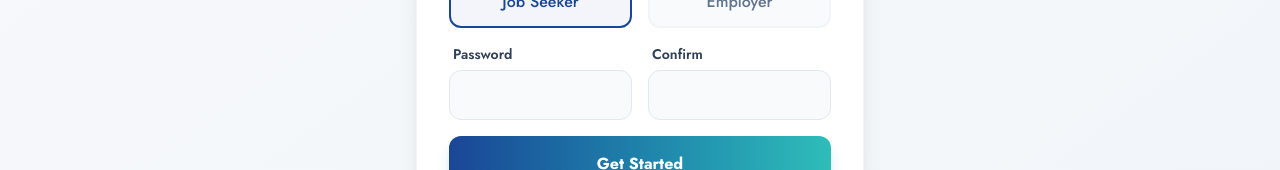
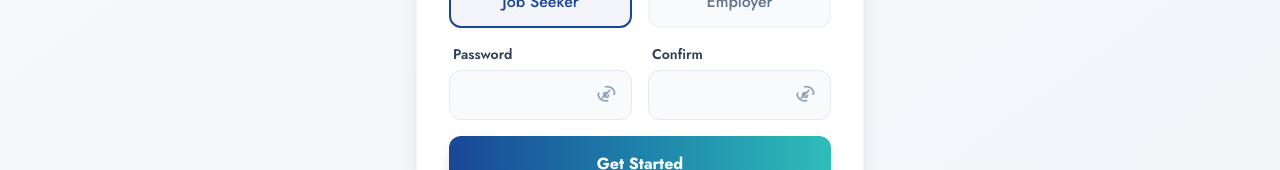
Before and after one commit to shakirva/lurnex-frontend, a Next.js app: page /register in a window 1280 px wide. Shown: the part 595-765 px from the top of the page. Built offline with nearby package versions, Linux system fonts and the light colour scheme; no server answers.

Commit message:
[updt]: elements update

```diff
--- a/src/components/AdminLogin.tsx
+++ b/src/components/AdminLogin.tsx
@@ -13,6 +13,7 @@ export default function AdminLogin() {
   });
   const [error, setError] = useState('');
   const [loading, setLoading] = useState(false);
+  const [showPassword, setShowPassword] = useState(false);
   const router = useRouter();
   const { login } = useAuth();
 
@@ -96,16 +97,29 @@ export default function AdminLogin() {
               <label htmlFor="password" className="block text-sm font-semibold text-slate-700 mb-2">
                 Password
               </label>
+              <div className="relative">
                 <input
                   id="password"
                   name="password"
-                type="password"
+                  type={showPassword ? "text" : "password"}
                   required
                   value={credentials.password}
                   onChange={handleInputChange}
                   className="w-full px-4 py-3 border-2 border-slate-200 rounded-lg focus:outline-none focus:ring-4 focus:ring-[#1B4696]/20 focus:border-[#1B4696] transition-all"
                   placeholder="Enter your password"
                 />
+                <button
+                  type="button"
+                  onClick={() => setShowPassword(!showPassword)}
+                  className="absolute inset-y-0 right-0 pr-4 flex items-center text-slate-400 hover:text-slate-600 transition-colors"
+                >
+                  {showPassword ? (
+                    <svg className="h-5 w-5" fill="none" stroke="currentColor" viewBox="0 0 24 24"><path strokeLinecap="round" strokeLinejoin="round" strokeWidth={2} d="M15 12a3 3 0 11-6 0 3 3 0 016 0z" /><path strokeLinecap="round" strokeLinejoin="round" strokeWidth={2} d="M2.458 12C3.732 7.943 7.523 5 12 5c4.478 0 8.268 2.943 9.542 7-1.274 4.057-5.064 7-9.542 7-4.477 0-8.268-2.943-9.542-7z" /></svg>
+                  ) : (
+                    <svg className="h-5 w-5" fill="none" stroke="currentColor" viewBox="0 0 24 24"><path strokeLinecap="round" strokeLinejoin="round" strokeWidth={2} d="M13.875 18.825A10.05 10.05 0 0112 19c-4.478 0-8.268-2.943-9.542-7a10.05 10.05 0 011.012-2.123m7.787-7.787a10.05 10.05 0 011.743-.09c4.478 0 8.268 2.943 9.542 7a10.05 10.05 0 01-1.012 2.123M15 12a3 3 0 01-3 3m0 0l-1.5-1.5M12 9a3 3 0 00-3 3m1.5 1.5L12 12m4.5-5.5l-9 9" /></svg>
+                  )}
+                </button>
+              </div>
             </div>
 
             <button
--- a/src/components/Home.tsx
+++ b/src/components/Home.tsx
@@ -91,7 +91,7 @@ export default function Home() {
               </div>
 
               {/* Suggestions */}
-              <div className="text-left">
+              {/* <div className="text-left">
                 <p className="text-sm text-slate-500 mb-2">Suggestion:</p>
                 <div className="flex flex-wrap gap-2">
                   <a href="#" className="px-3 py-1 bg-slate-200 text-slate-700 rounded-full text-sm hover:bg-gradient-to-tr hover:from-[#1B4696] hover:to-[#2FBDB9] hover:text-white transition-colors">
@@ -110,7 +110,7 @@ export default function Home() {
                     Animation
                   </a>
                 </div>
-              </div>
+              </div> */}
             </div>
 
             {/* Hero Image */}
--- a/src/components/JobCard.tsx
+++ b/src/components/JobCard.tsx
@@ -16,18 +16,9 @@ export default function JobCard({ job }: JobCardProps) {
     <div className="group relative bg-white rounded-lg border border-slate-200 hover:border-[#1B4696] hover:shadow-lg transition-all duration-300 p-6 flex flex-col h-full">
       {/* Top Section */}
       <div className="mb-6 relative">
-          <div className="flex items-center gap-4 mb-3">
-            <div className="w-12 h-12 rounded-xl bg-slate-50 border border-slate-100 flex items-center justify-center overflow-hidden shrink-0">
-              <img
-                src={job.logo || `https://ui-avatars.com/api/?name=${encodeURIComponent(job.company || 'Company')}&background=1B4696&color=fff&size=48`}
-                alt={job.company}
-                className="w-full h-full object-cover"
-              />
-            </div>
             <h3 className="text-xl font-bold text-slate-900 group-hover:text-[#1B4696] transition-colors pr-8 line-clamp-1">
               {job.title}
             </h3>
-          </div>
           <span className="absolute top-6 right-6 bg-green-50 text-green-600 text-[10px] font-bold px-2 py-1 rounded uppercase tracking-wider">
             {job.type || 'FULL-TIME'}
           </span>
--- a/src/components/Login.tsx
+++ b/src/components/Login.tsx
@@ -13,6 +13,7 @@ export default function Login() {
   });
   const [error, setError] = useState('');
   const [loading, setLoading] = useState(false);
+  const [showPassword, setShowPassword] = useState(false);
   const router = useRouter();
   const { login } = useAuth();
 
@@ -111,16 +112,29 @@ export default function Login() {
                   Forgot Password?
                 </Link>
               </div>
+              <div className="relative">
                 <input
                   id="password"
                   name="password"
-                type="password"
+                  type={showPassword ? "text" : "password"}
                   required
                   value={credentials.password}
                   onChange={handleInputChange}
                   className="w-full px-4 py-3 bg-slate-50 border border-slate-200 rounded-xl focus:outline-none focus:ring-4 focus:ring-[#1B4696]/10 focus:border-[#1B4696] transition-all"
                   placeholder="Enter your password"
                 />
+                <button
+                  type="button"
+                  onClick={() => setShowPassword(!showPassword)}
+                  className="absolute inset-y-0 right-0 pr-4 flex items-center text-slate-400 hover:text-slate-600 transition-colors"
+                >
+                  {showPassword ? (
+                    <svg className="h-5 w-5" fill="none" stroke="currentColor" viewBox="0 0 24 24"><path strokeLinecap="round" strokeLinejoin="round" strokeWidth={2} d="M15 12a3 3 0 11-6 0 3 3 0 016 0z" /><path strokeLinecap="round" strokeLinejoin="round" strokeWidth={2} d="M2.458 12C3.732 7.943 7.523 5 12 5c4.478 0 8.268 2.943 9.542 7-1.274 4.057-5.064 7-9.542 7-4.477 0-8.268-2.943-9.542-7z" /></svg>
+                  ) : (
+                    <svg className="h-5 w-5" fill="none" stroke="currentColor" viewBox="0 0 24 24"><path strokeLinecap="round" strokeLinejoin="round" strokeWidth={2} d="M13.875 18.825A10.05 10.05 0 0112 19c-4.478 0-8.268-2.943-9.542-7a10.05 10.05 0 011.012-2.123m7.787-7.787a10.05 10.05 0 011.743-.09c4.478 0 8.268 2.943 9.542 7a10.05 10.05 0 01-1.012 2.123M15 12a3 3 0 01-3 3m0 0l-1.5-1.5M12 9a3 3 0 00-3 3m1.5 1.5L12 12m4.5-5.5l-9 9" /></svg>
+                  )}
+                </button>
+              </div>
             </div>
 
             <button
--- a/src/components/Register.tsx
+++ b/src/components/Register.tsx
@@ -19,6 +19,8 @@ export default function Register() {
   });
   const [error, setError] = useState('');
   const [loading, setLoading] = useState(false);
+  const [showPassword, setShowPassword] = useState(false);
+  const [showConfirmPassword, setShowConfirmPassword] = useState(false);
   const router = useRouter();
   const { register } = useAuth();
 
@@ -185,25 +187,51 @@ export default function Register() {
             <div className="grid grid-cols-2 gap-4">
               <div>
                 <label className="block text-sm font-semibold text-slate-700 mb-1.5 ml-1">Password</label>
+                <div className="relative">
                   <input
                     name="password"
-                  type="password"
+                    type={showPassword ? "text" : "password"}
                     required
                     value={formData.password}
                     onChange={handleInputChange}
                     className="w-full px-4 py-3 bg-slate-50 border border-slate-200 rounded-xl focus:outline-none focus:ring-4 focus:ring-[#1B4696]/10 focus:border-[#1B4696] transition-all"
                   />
+                  <button
+                    type="button"
+                    onClick={() => setShowPassword(!showPassword)}
+                    className="absolute inset-y-0 right-0 pr-4 flex items-center text-slate-400 hover:text-slate-600 transition-colors"
+                  >
+                    {showPassword ? (
+                      <svg className="h-5 w-5" fill="none" stroke="currentColor" viewBox="0 0 24 24"><path strokeLinecap="round" strokeLinejoin="round" strokeWidth={2} d="M15 12a3 3 0 11-6 0 3 3 0 016 0z" /><path strokeLinecap="round" strokeLinejoin="round" strokeWidth={2} d="M2.458 12C3.732 7.943 7.523 5 12 5c4.478 0 8.268 2.943 9.542 7-1.274 4.057-5.064 7-9.542 7-4.477 0-8.268-2.943-9.542-7z" /></svg>
+                    ) : (
+                      <svg className="h-5 w-5" fill="none" stroke="currentColor" viewBox="0 0 24 24"><path strokeLinecap="round" strokeLinejoin="round" strokeWidth={2} d="M13.875 18.825A10.05 10.05 0 0112 19c-4.478 0-8.268-2.943-9.542-7a10.05 10.05 0 011.012-2.123m7.787-7.787a10.05 10.05 0 011.743-.09c4.478 0 8.268 2.943 9.542 7a10.05 10.05 0 01-1.012 2.123M15 12a3 3 0 01-3 3m0 0l-1.5-1.5M12 9a3 3 0 00-3 3m1.5 1.5L12 12m4.5-5.5l-9 9" /></svg>
+                    )}
+                  </button>
+                </div>
               </div>
               <div>
                 <label className="block text-sm font-semibold text-slate-700 mb-1.5 ml-1">Confirm</label>
+                <div className="relative">
                   <input
                     name="confirmPassword"
-                  type="password"
+                    type={showConfirmPassword ? "text" : "password"}
                     required
                     value={formData.confirmPassword}
                     onChange={handleInputChange}
                     className="w-full px-4 py-3 bg-slate-50 border border-slate-200 rounded-xl focus:outline-none focus:ring-4 focus:ring-[#1B4696]/10 focus:border-[#1B4696] transition-all"
                   />
+                  <button
+                    type="button"
+                    onClick={() => setShowConfirmPassword(!showConfirmPassword)}
+                    className="absolute inset-y-0 right-0 pr-4 flex items-center text-slate-400 hover:text-slate-600 transition-colors"
+                  >
+                    {showConfirmPassword ? (
+                      <svg className="h-5 w-5" fill="none" stroke="currentColor" viewBox="0 0 24 24"><path strokeLinecap="round" strokeLinejoin="round" strokeWidth={2} d="M15 12a3 3 0 11-6 0 3 3 0 016 0z" /><path strokeLinecap="round" strokeLinejoin="round" strokeWidth={2} d="M2.458 12C3.732 7.943 7.523 5 12 5c4.478 0 8.268 2.943 9.542 7-1.274 4.057-5.064 7-9.542 7-4.477 0-8.268-2.943-9.542-7z" /></svg>
+                    ) : (
+                      <svg className="h-5 w-5" fill="none" stroke="currentColor" viewBox="0 0 24 24"><path strokeLinecap="round" strokeLinejoin="round" strokeWidth={2} d="M13.875 18.825A10.05 10.05 0 0112 19c-4.478 0-8.268-2.943-9.542-7a10.05 10.05 0 011.012-2.123m7.787-7.787a10.05 10.05 0 011.743-.09c4.478 0 8.268 2.943 9.542 7a10.05 10.05 0 01-1.012 2.123M15 12a3 3 0 01-3 3m0 0l-1.5-1.5M12 9a3 3 0 00-3 3m1.5 1.5L12 12m4.5-5.5l-9 9" /></svg>
+                    )}
+                  </button>
+                </div>
               </div>
             </div>
 
```
Lines whose indentation alone changed are shown as unchanged.
